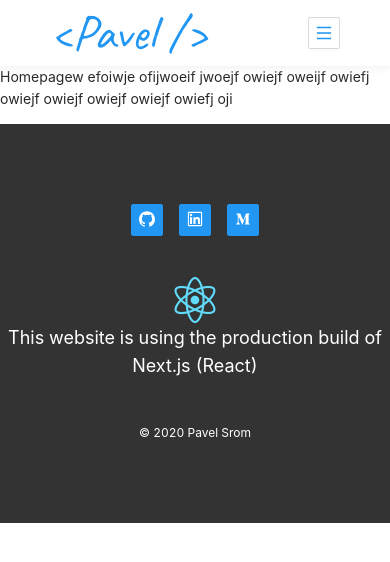
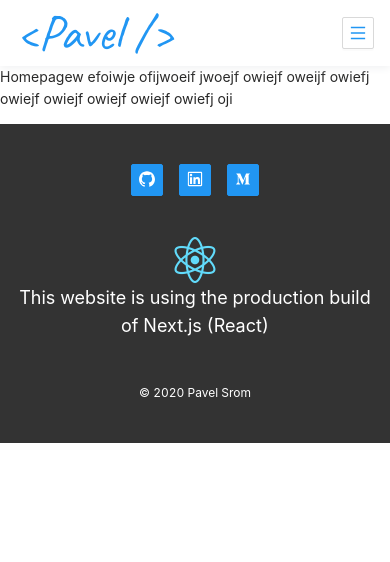
Before and after one commit to PavelSrom/next-typescript-portfolio, a Next.js app: page / in a window 390 px wide. Shown: the top 562 px of the page. Built offline with nearby package versions, Linux system fonts and the light colour scheme.

Commit message:
feat: responsive container + header fixes

```diff
--- a/components/footer/index.tsx
+++ b/components/footer/index.tsx
@@ -9,7 +9,7 @@ const container: React.CSSProperties = {
 }
 
 const Footer: React.FC = () => (
-  <div style={container}>
+  <footer style={container}>
     <ResponsiveContainer>
       <SocialMedia />
       <div style={{ margin: '40px 0' }}>
@@ -45,7 +45,7 @@ const Footer: React.FC = () => (
         }
       }
     `}</style>
-  </div>
+  </footer>
 )
 
 export default Footer
--- a/components/header/index.tsx
+++ b/components/header/index.tsx
@@ -1,23 +1,30 @@
 import React, { useState } from 'react'
 import Link from 'next/link'
-import { Layout, Menu, Button, Drawer } from 'antd'
+import { Menu, Button, Drawer } from 'antd'
 import { MenuOutlined } from '@ant-design/icons'
 import { makeStyles } from '@material-ui/styles'
 import { Theme } from '../../utils/theme'
+import ResponsiveContainer from '../../styleguide/responsive-container'
 
 const useStyles = makeStyles<Theme>(theme => ({
   header: {
     background: '#fff',
     boxShadow: '0 2px 8px #f0f1f2',
-    display: 'flex',
-    justifyContent: 'space-between',
-    alignItems: 'center',
     position: 'fixed',
     top: 0,
     left: 0,
     zIndex: 90,
     width: '100%',
     height: 66,
+    display: 'flex',
+    flexDirection: 'column',
+  },
+  container: {
+    height: '100%',
+    justifySelf: 'center',
+    display: 'flex',
+    justifyContent: 'space-between',
+    alignItems: 'center',
   },
   desktopNav: {
     [theme.breakpoints.down.sm]: {
@@ -43,7 +50,8 @@ const Footer: React.FC = () => {
 
   return (
     <>
-      <Layout.Header className={classes.header}>
+      <header className={classes.header}>
+        <ResponsiveContainer noPadding className={classes.container}>
           <Link href="/">
             <a href="/">
               <p className="logo">{'<Pavel />'}</p>
@@ -77,7 +85,7 @@ const Footer: React.FC = () => {
           >
             <p>Burger menu</p>
           </Drawer>
-      </Layout.Header>
+        </ResponsiveContainer>
 
         <style jsx>{`
           .logo {
@@ -87,6 +95,7 @@ const Footer: React.FC = () => {
             margin: 0;
           }
         `}</style>
+      </header>
 
       <div style={{ marginBottom: 66 }} />
     </>
--- a/package.json
+++ b/package.json
@@ -15,6 +15,7 @@
     "@zeit/next-sass": "^1.0.1",
     "antd": "^4.6.3",
     "babel-plugin-import": "^1.13.0",
+    "clsx": "^1.1.1",
     "less": "^3.12.2",
     "next": "latest",
     "react": "^16.12.0",
--- a/styleguide/responsive-container/index.tsx
+++ b/styleguide/responsive-container/index.tsx
@@ -1,10 +1,65 @@
 import React from 'react'
-import {} from 'antd'
+import { makeStyles } from '@material-ui/styles'
+import clsx from 'clsx'
+import { Theme, DeviceSize } from '../../utils/theme'
+
+type ThemeProps = {
+  noPadding?: boolean
+  maxWidth?: DeviceSize
+}
+
+const useStyles = makeStyles<Theme, ThemeProps>(theme => ({
+  container: {
+    margin: '0 auto',
+    width: '100%',
+    maxWidth: ({ maxWidth }) => {
+      switch (maxWidth) {
+        case 'xs':
+          return 600
+        case 'sm':
+          return 960
+        case 'md':
+          return 1280
+        case 'lg':
+          return 1920
+        case 'xl':
+          return 2560
+        default:
+          return 1280
+      }
+    },
+    padding: ({ noPadding }) => (noPadding ? 0 : `${theme.spacing(10)}px 0`),
+    [theme.breakpoints.down.md]: {
+      padding: ({ noPadding }) =>
+        noPadding
+          ? `0 ${theme.spacing(3)}px`
+          : `${theme.spacing(5)}px ${theme.spacing(3)}px`,
+    },
+    [theme.breakpoints.down.xs]: {
+      padding: ({ noPadding }) =>
+        noPadding
+          ? `0 ${theme.spacing(2)}px`
+          : `${theme.spacing(5)}px ${theme.spacing(2)}px`,
+    },
+  },
+}))
+
+type Props = ThemeProps & React.HTMLAttributes<HTMLElement>
 
 // work in progress
-const ResponsiveContainer: React.FC = ({ children }) => {
+const ResponsiveContainer: React.FC<Props> = ({
+  children,
+  noPadding,
+  maxWidth,
+  ...rest
+}) => {
+  const classes = useStyles({ noPadding, maxWidth })
+
   return (
-    <div style={{ maxWidth: 1280, margin: '0 auto', padding: '80px 0' }}>{children}</div>
+    // @ts-ignore
+    <div {...rest} className={clsx(rest.className, classes.container)}>
+      {children}
+    </div>
   )
 }
 
--- a/styleguide/typography/index.tsx
+++ b/styleguide/typography/index.tsx
@@ -3,13 +3,14 @@ import { makeStyles } from '@material-ui/styles'
 import { Typography } from 'antd'
 import { TextProps } from 'antd/lib/typography/Text'
 import { TitleProps } from 'antd/lib/typography/Title'
+import { Theme } from '../../utils/theme'
 
 type ThemeProps = {
   color?: 'white'
   sub?: boolean
 }
 
-const useStyles = makeStyles<any, ThemeProps>(() => ({
+const useStyles = makeStyles<Theme, ThemeProps>(() => ({
   bodyText: {
     color: ({ color }) => color && color,
     fontSize: ({ sub }) => (sub ? 12 : 18),
--- a/utils/theme.ts
+++ b/utils/theme.ts
@@ -1,4 +1,4 @@
-type DeviceSize = 'xs' | 'sm' | 'md' | 'lg' | 'xl'
+export type DeviceSize = 'xs' | 'sm' | 'md' | 'lg' | 'xl'
 
 export type Theme = {
   color: Record<'primary' | 'lightblue' | 'lightgray', string>
```
Also changed, not shown: .eslintrc.json. Lines whose indentation alone changed are shown as unchanged.
